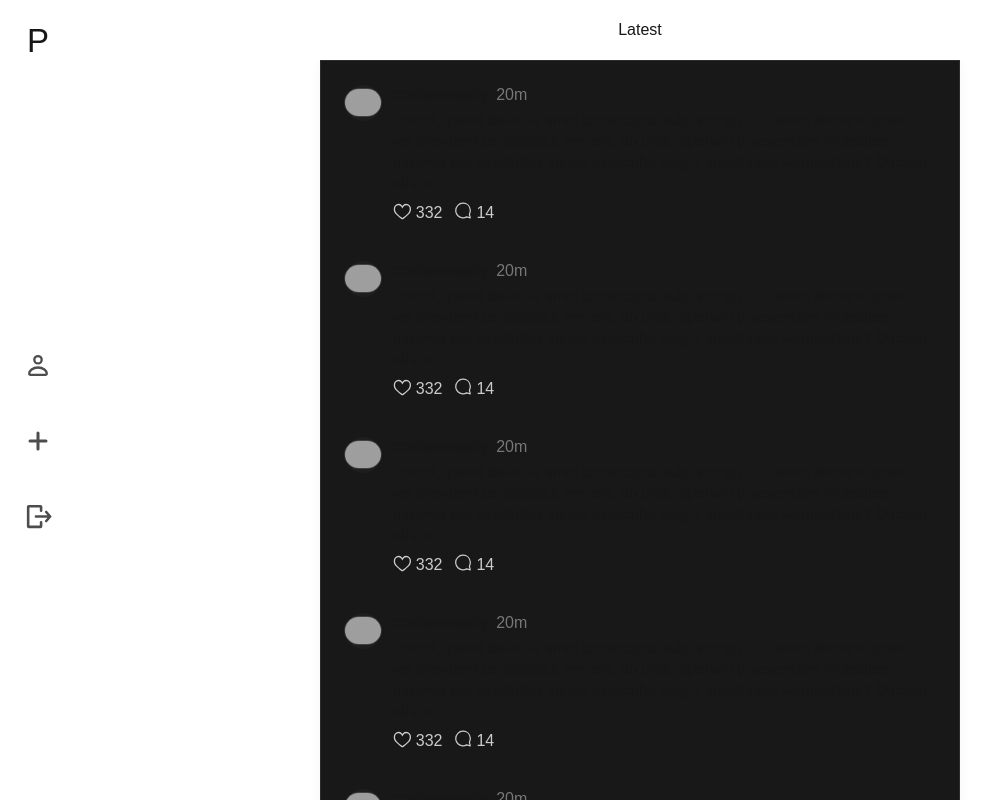
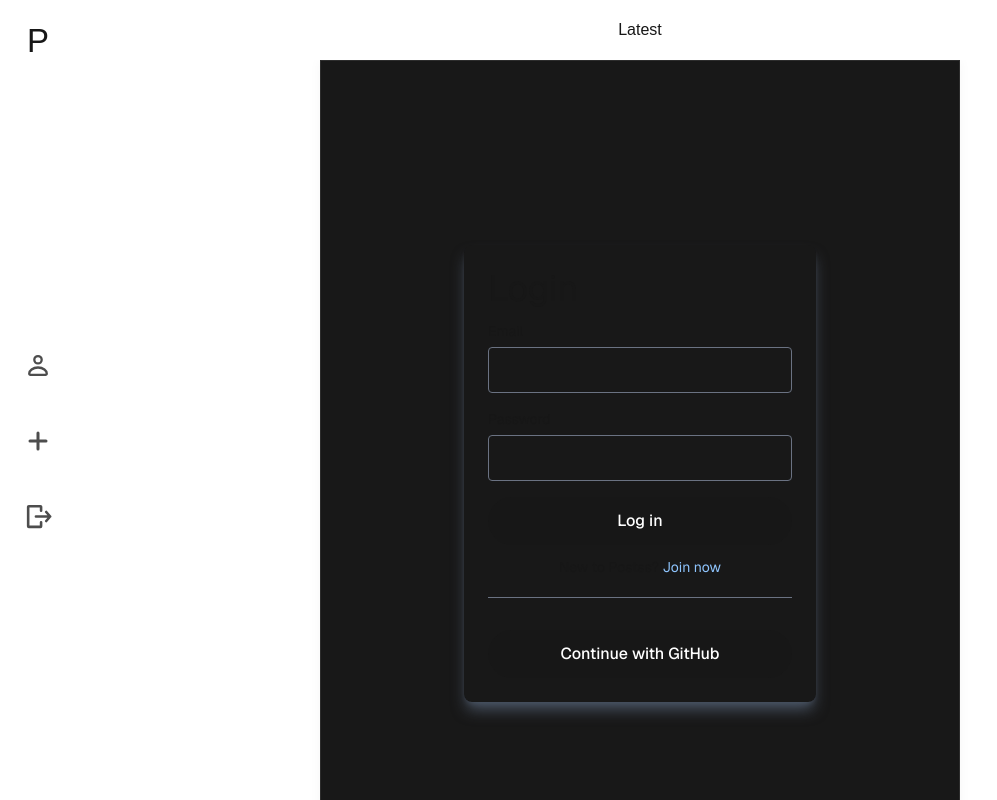
Before and after one commit to oluwatobiss/postss-frontend, a Next.js app: page / in a window 1280 px wide. Shown: the whole page, without its empty margins (0-997 px from the left). Built offline with nearby package versions, Linux system fonts and the light colour scheme; no server answers; grey boxes are pictures that could not be loaded; a web font is replaced by a local one.

Commit message:
refactor: Show latest posts if user is logged in

```diff
--- a/app/_components/LoginForm.tsx
+++ b/app/_components/LoginForm.tsx
@@ -1,6 +1,6 @@
 "use client";
 import { useState } from "react";
-import { useRouter } from "next/navigation";
+import { usePathname, useRouter } from "next/navigation";
 import { Errors, FormEvent, PostUserAuthOption } from "@/app/_types";
 import Link from "next/link";
 import useSWRMutation from "swr/mutation";
@@ -15,6 +15,7 @@ async function postUserAuthData(url: string, { arg }: PostUserAuthOption) {
 }
 
 export default function LoginForm() {
+  const pathname = usePathname();
   const router = useRouter();
   const [email, setEmail] = useState("");
   const [password, setPassword] = useState("");
@@ -29,10 +30,9 @@ export default function LoginForm() {
     try {
       const result = await trigger({ email, password });
       if (result.errors?.length) return setErrors(result.errors);
-      localStorage.setItem("gistToken", result.token);
-      localStorage.setItem("streamToken", result.streamToken);
-      localStorage.setItem("gistUserData", JSON.stringify(result.payload));
-      router.push("/");
+      localStorage.setItem("postssToken", result.token);
+      localStorage.setItem("postssUserData", JSON.stringify(result.payload));
+      pathname === "/login" ? router.push("/") : window.location.reload();
     } catch (error) {
       if (error instanceof Error) console.error(error.message);
     }
--- a/app/_types.d.ts
+++ b/app/_types.d.ts
@@ -1,21 +1,6 @@
 import { CSSProperties } from "react";
-import { DefaultChannelData } from "stream-chat-react";
-
-declare module "stream-chat" {
-  interface CustomChannelData extends DefaultChannelData {
-    image?: string;
-  }
-}
 
 type ChangeEvent = React.ChangeEvent<HTMLInputElement>;
-type Channel = {
-  id: number;
-  name: string;
-  imageUrl: string;
-  creatorId: string;
-  streamId: string;
-  members: User[];
-};
 type DeleteFetcherOptions = { id: string; userToken: string | false | null };
 type Errors = { msg: string; path: string };
 type FormEvent = React.FormEvent<HTMLFormElement>;
@@ -35,13 +20,6 @@ type PutUserOption = {
   };
 };
 type UpsertFetcherOption = { arg: { name: string; imageUrl: string } };
-type SubscriptionOption = {
-  arg: {
-    channelId: string;
-    username: string;
-    userToken: string | false | null;
-  };
-};
 type PostUserAuthOption = { arg: { email: string; password: string } };
 type SvgProps = {
   ariaLabel: string;
@@ -60,7 +38,6 @@ type User = {
 
 export type {
   ChangeEvent,
-  Channel,
   DeleteFetcherOptions,
   Errors,
   FormEvent,
@@ -69,7 +46,6 @@ export type {
   PostUserAuthOption,
   PostUserOption,
   PutUserOption,
-  SubscriptionOption,
   SvgProps,
   UpsertFetcherOption,
   User,
--- a/app/page.tsx
+++ b/app/page.tsx
@@ -1,11 +1,15 @@
+"use client";
+import { useEffect, useState } from "react";
 import LatestPosts from "./_components/LatestPosts";
-// import LoginForm from "./_components/LoginForm";
+import LoginForm from "./_components/LoginForm";
 
 export default function Home() {
-  return (
-    <div>
-      {/* <LoginForm /> */}
-      <LatestPosts />
-    </div>
-  );
+  const [userToken, setUserToken] = useState("");
+
+  useEffect(() => {
+    const token = localStorage.getItem("postssToken");
+    token && setUserToken(token);
+  }, []);
+
+  return <div>{userToken ? <LatestPosts /> : <LoginForm />}</div>;
 }
```
